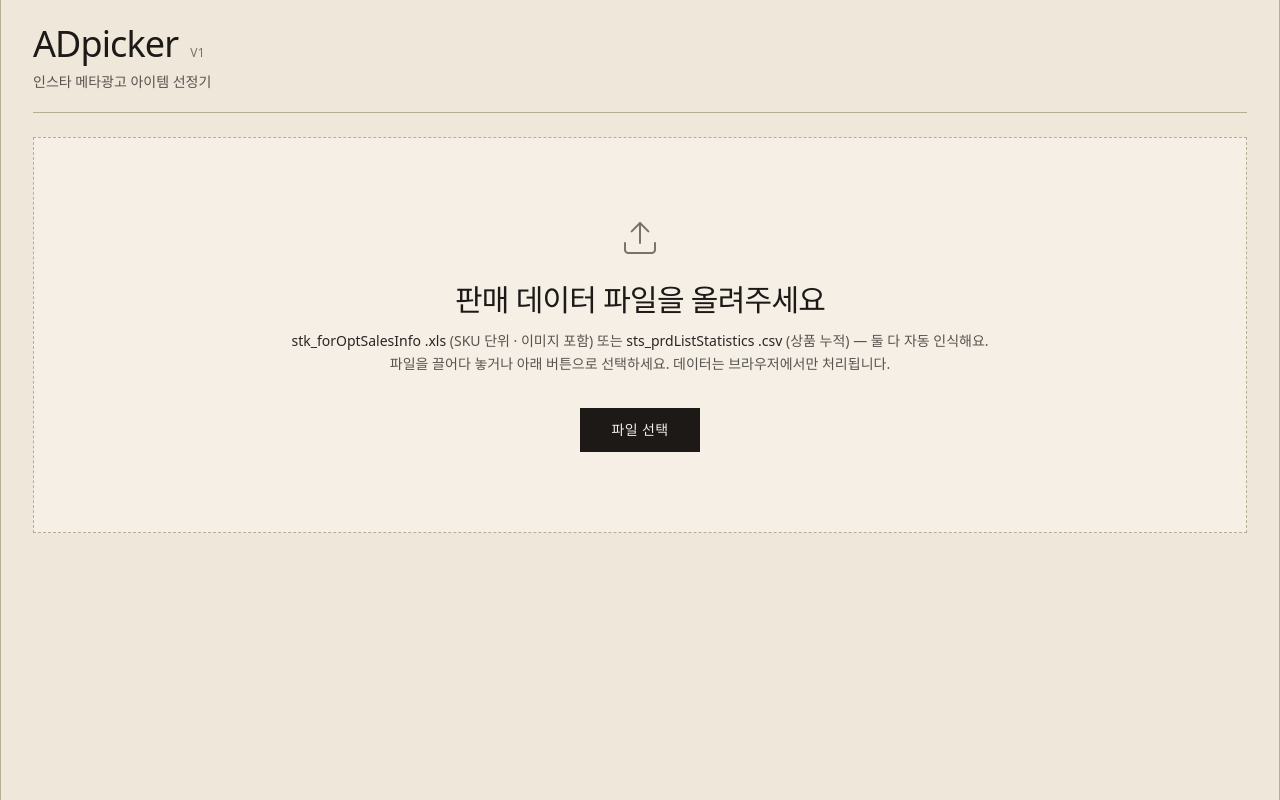
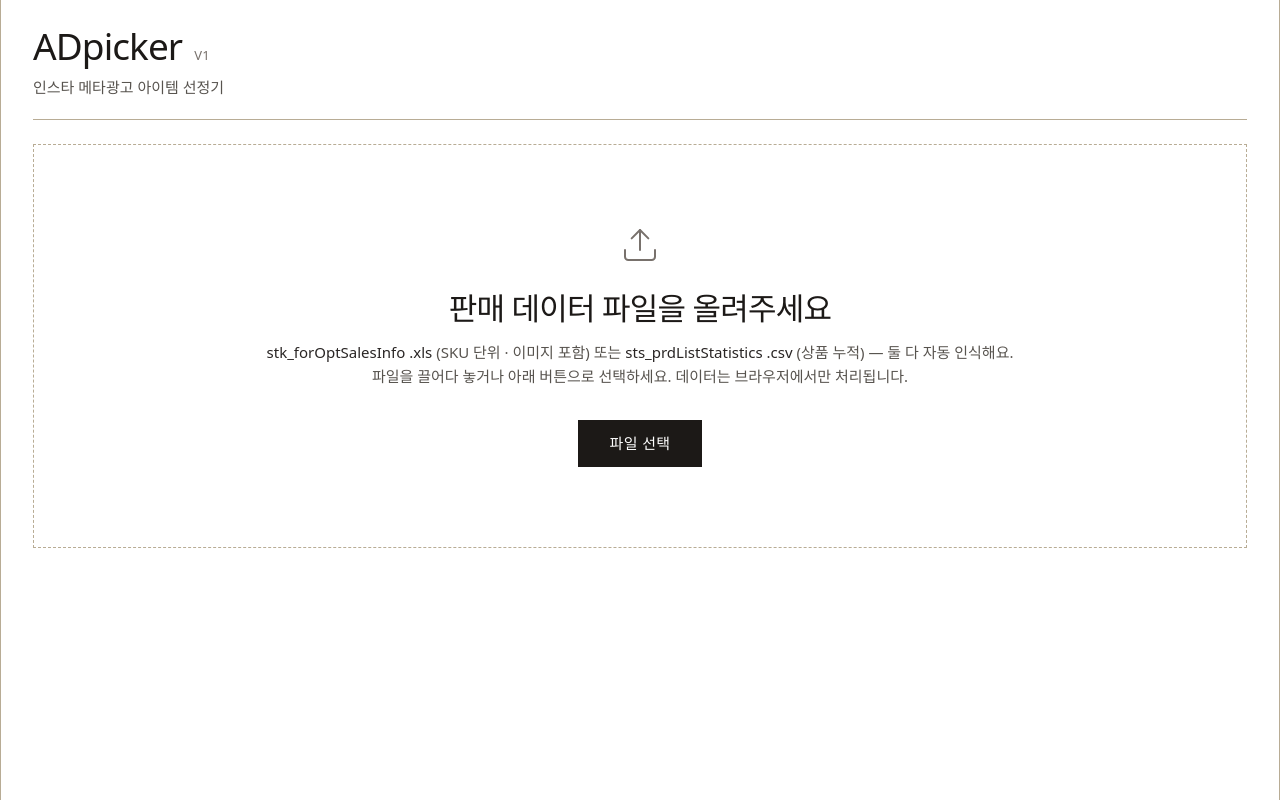
Before and after one commit to leejeongjou-sys/adpicker, a React (Vite) app: page / in a window 1280 px wide. Built offline with nearby package versions, Linux system fonts and the light colour scheme; a web font is replaced by a local one.

Commit message:
Shift cream tones one step lighter; bump all font sizes by 1px

```diff
--- a/src/index.css
+++ b/src/index.css
@@ -5,7 +5,7 @@
 @layer base {
   body {
     font-family: 'Pretendard Variable', Pretendard, ui-sans-serif, system-ui, -apple-system, sans-serif;
-    background-color: #D9CDB9;
+    background-color: #EFE7DA;
     color: #1A1A1A;
     -webkit-font-smoothing: antialiased;
     -moz-osx-font-smoothing: grayscale;
--- a/tailwind.config.js
+++ b/tailwind.config.js
@@ -8,10 +8,10 @@ export default {
     extend: {
       colors: {
         cream: {
-          50: '#F5EFE6',
-          100: '#EFE7DA',
-          200: '#E8DFD0',
-          300: '#D9CDB9',
+          50: '#FFFFFF',
+          100: '#FFFFFF',
+          200: '#F2EBDC',
+          300: '#EFE7DA',
           400: '#B8AC95',
           500: '#A89B82',
         },
@@ -20,6 +20,16 @@ export default {
         sans: ['"Pretendard Variable"', 'Pretendard', 'ui-sans-serif', 'system-ui', '-apple-system', 'sans-serif'],
         display: ['"Pretendard Variable"', 'Pretendard', 'sans-serif'],
       },
+      fontSize: {
+        xs: ['13px', { lineHeight: '1.5' }],
+        sm: ['15px', { lineHeight: '1.5' }],
+        base: ['17px', { lineHeight: '1.55' }],
+        lg: ['19px', { lineHeight: '1.5' }],
+        xl: ['21px', { lineHeight: '1.45' }],
+        '2xl': ['25px', { lineHeight: '1.35' }],
+        '3xl': ['31px', { lineHeight: '1.25' }],
+        '4xl': ['37px', { lineHeight: '1.2' }],
+      },
     },
   },
   plugins: [],
```
